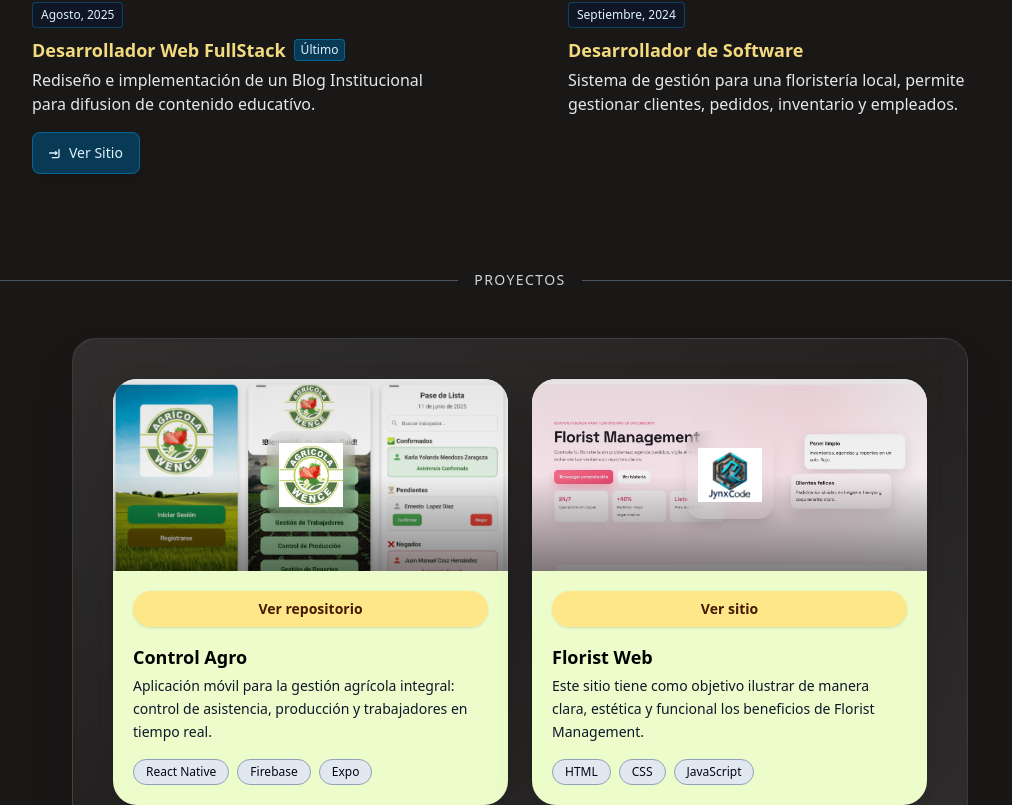
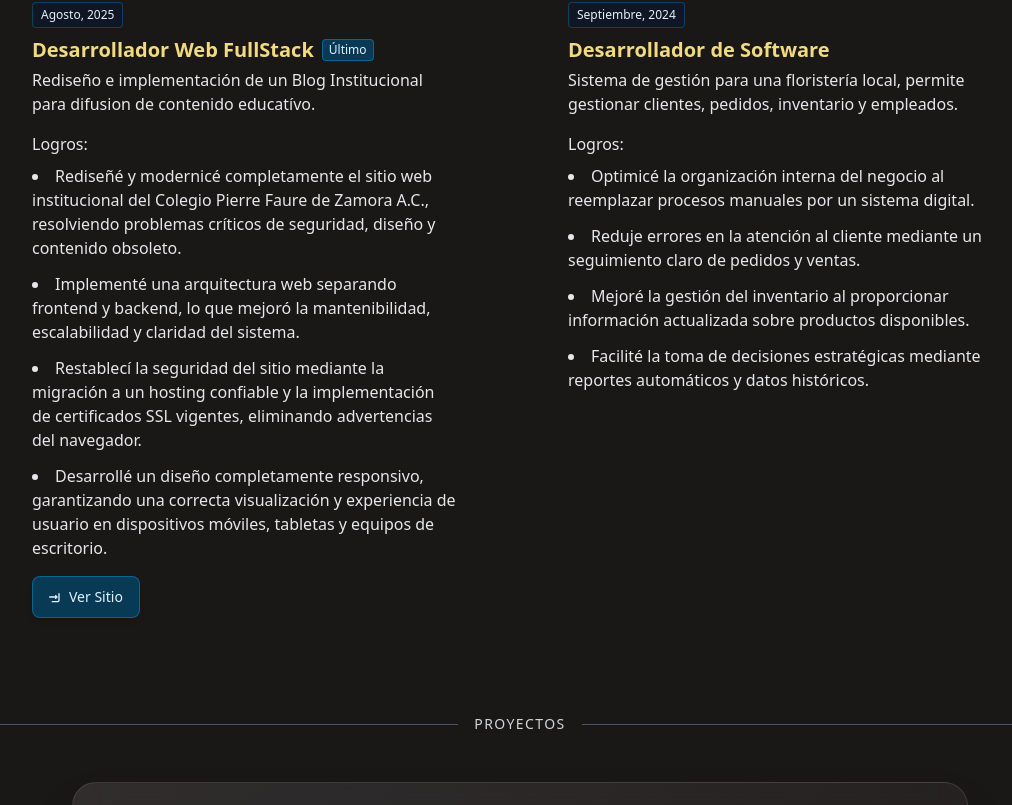
Before and after one commit to SaidPR/Portafolio, a React (Vite) app: page / in a window 1280 px wide. Shown: the part 695-1500 px from the top of the page, without its empty margins (120-1132 px from the left). Built offline with nearby package versions, Linux system fonts and the light colour scheme.

Commit message:
SEO, Archs.

```diff
--- a/index.html
+++ b/index.html
@@ -3,9 +3,13 @@
   <head>
     <meta charset="UTF-8" />
     <meta name="viewport" content="width=device-width, initial-scale=1.0" />
+    <title>Said Ramos | Desarrollador Web Frontend & Fullstack</title>
     <meta name="description" content="Portafolio de Said Ramos, estudiante y desarrollador de web apasionado, con proyectos reales.">
-    <title>Portafolio</title>
     <link rel="stylesheet" href="/src/assets/output.css" />
+    <meta name="author" content="Said Rafael Piñones Ramos" />
+    <meta name="robots" content="index, follow" />
+    <meta http-equiv="Content-Language" content="es" />
+
   </head>
   <body style="background: #1A1717">
     <div id="root"></div>
--- a/src/assets/output.css
+++ b/src/assets/output.css
@@ -8,7 +8,6 @@
     --font-mono: ui-monospace, SFMono-Regular, Menlo, Monaco, Consolas, "Liberation Mono",
       "Courier New", monospace;
     --color-amber-200: oklch(92.4% 0.12 95.746);
-    --color-amber-900: oklch(41.4% 0.112 45.904);
     --color-amber-950: oklch(27.9% 0.077 45.635);
     --color-lime-100: oklch(96.7% 0.067 122.328);
     --color-sky-100: oklch(95.1% 0.026 236.824);
@@ -19,14 +18,11 @@
     --color-blue-200: oklch(88.2% 0.059 254.128);
     --color-indigo-950: oklch(25.7% 0.09 281.288);
     --color-purple-950: oklch(29.1% 0.149 302.717);
-    --color-slate-50: oklch(98.4% 0.003 247.858);
-    --color-slate-100: oklch(96.8% 0.007 247.896);
     --color-slate-200: oklch(92.9% 0.013 255.508);
-    --color-slate-300: oklch(86.9% 0.022 252.894);
     --color-slate-400: oklch(70.4% 0.04 256.788);
-    --color-slate-700: oklch(37.2% 0.044 257.287);
     --color-slate-900: oklch(20.8% 0.042 265.755);
     --color-slate-950: oklch(12.9% 0.042 264.695);
+    --color-gray-50: oklch(98.5% 0.002 247.839);
     --color-gray-100: oklch(96.7% 0.003 264.542);
     --color-gray-200: oklch(92.8% 0.006 264.531);
     --color-gray-300: oklch(87.2% 0.01 258.338);
@@ -37,8 +33,6 @@
     --color-white: #fff;
     --spacing: 0.25rem;
     --container-xl: 36rem;
-    --container-2xl: 42rem;
-    --container-3xl: 48rem;
     --container-4xl: 56rem;
     --container-5xl: 64rem;
     --container-6xl: 72rem;
@@ -68,12 +62,10 @@
     --font-weight-extrabold: 800;
     --tracking-widest: 0.1em;
     --leading-relaxed: 1.625;
-    --radius-md: 0.375rem;
     --radius-lg: 0.5rem;
     --radius-xl: 0.75rem;
     --radius-2xl: 1rem;
     --radius-3xl: 1.5rem;
-    --radius-4xl: 2rem;
     --drop-shadow-lg: 0 4px 4px rgb(0 0 0 / 0.15);
     --ease-in: cubic-bezier(0.4, 0, 1, 1);
     --ease-out: cubic-bezier(0, 0, 0.2, 1);
@@ -384,26 +376,17 @@
   .w-full {
     width: 100%;
   }
-  .max-w-2xl {
-    max-width: var(--container-2xl);
-  }
-  .max-w-3xl {
-    max-width: var(--container-3xl);
-  }
   .max-w-4xl {
     max-width: var(--container-4xl);
   }
+  .max-w-5 {
+    max-width: calc(var(--spacing) * 5);
+  }
   .max-w-5xl {
     max-width: var(--container-5xl);
   }
   .max-w-6xl {
     max-width: var(--container-6xl);
-  }
-  .max-w-40 {
-    max-width: calc(var(--spacing) * 40);
-  }
-  .max-w-60 {
-    max-width: calc(var(--spacing) * 60);
   }
   .max-w-xl {
     max-width: var(--container-xl);
@@ -445,6 +428,12 @@
   .scroll-mt-28 {
     scroll-margin-top: calc(var(--spacing) * 28);
   }
+  .list-inside {
+    list-style-position: inside;
+  }
+  .list-disc {
+    list-style-type: disc;
+  }
   .grid-cols-1 {
     grid-template-columns: repeat(1, minmax(0, 1fr));
   }
@@ -460,6 +449,12 @@
   .justify-center {
     justify-content: center;
   }
+  .justify-end {
+    justify-content: flex-end;
+  }
+  .justify-end-safe {
+    justify-content: safe flex-end;
+  }
   .gap-2 {
     gap: calc(var(--spacing) * 2);
   }
@@ -478,6 +473,20 @@
   .gap-12 {
     gap: calc(var(--spacing) * 12);
   }
+  .space-y-2 {
+    :where(& > :not(:last-child)) {
+      --tw-space-y-reverse: 0;
+      margin-block-start: calc(calc(var(--spacing) * 2) * var(--tw-space-y-reverse));
+      margin-block-end: calc(calc(var(--spacing) * 2) * calc(1 - var(--tw-space-y-reverse)));
+    }
+  }
+  .space-y-3 {
+    :where(& > :not(:last-child)) {
+      --tw-space-y-reverse: 0;
+      margin-block-start: calc(calc(var(--spacing) * 3) * var(--tw-space-y-reverse));
+      margin-block-end: calc(calc(var(--spacing) * 3) * calc(1 - var(--tw-space-y-reverse)));
+    }
+  }
   .overflow-hidden {
     overflow: hidden;
   }
@@ -493,26 +502,13 @@
   .rounded-3xl {
     border-radius: var(--radius-3xl);
   }
-  .rounded-4xl {
-    border-radius: var(--radius-4xl);
-  }
   .rounded-full {
     border-radius: calc(infinity * 1px);
   }
   .rounded-lg {
     border-radius: var(--radius-lg);
   }
-  .rounded-md {
-    border-radius: var(--radius-md);
-  }
-  .rounded-xl {
-    border-radius: var(--radius-xl);
-  }
   .border {
-    border-style: var(--tw-border-style);
-    border-width: 1px;
-  }
-  .border-1 {
     border-style: var(--tw-border-style);
     border-width: 1px;
   }
@@ -558,32 +554,8 @@
       background-color: color-mix(in oklab, var(--color-amber-200) 95%, transparent);
     }
   }
-  .bg-amber-900 {
-    background-color: var(--color-amber-900);
-  }
-  .bg-amber-950 {
-    background-color: var(--color-amber-950);
-  }
-  .bg-amber-950\/7 {
-    background-color: color-mix(in srgb, oklch(27.9% 0.077 45.635) 7%, transparent);
-    @supports (color: color-mix(in lab, red, red)) {
-      background-color: color-mix(in oklab, var(--color-amber-950) 7%, transparent);
-    }
-  }
-  .bg-amber-950\/70 {
-    background-color: color-mix(in srgb, oklch(27.9% 0.077 45.635) 70%, transparent);
-    @supports (color: color-mix(in lab, red, red)) {
-      background-color: color-mix(in oklab, var(--color-amber-950) 70%, transparent);
-    }
-  }
-  .bg-amber-950\/75 {
-    background-color: color-mix(in srgb, oklch(27.9% 0.077 45.635) 75%, transparent);
-    @supports (color: color-mix(in lab, red, red)) {
-      background-color: color-mix(in oklab, var(--color-amber-950) 75%, transparent);
-    }
-  }
-  .bg-lime-100 {
-    background-color: var(--color-lime-100);
+  .bg-gray-50 {
+    background-color: var(--color-gray-50);
   }
   .bg-sky-900 {
     background-color: var(--color-sky-900);
@@ -690,12 +662,6 @@
   .object-cover {
     object-fit: cover;
   }
-  .p-2 {
-    padding: calc(var(--spacing) * 2);
-  }
-  .p-2\.5 {
-    padding: calc(var(--spacing) * 2.5);
-  }
   .p-3 {
     padding: calc(var(--spacing) * 3);
   }
@@ -738,9 +704,6 @@
   .py-2\.5 {
     padding-block: calc(var(--spacing) * 2.5);
   }
-  .py-3 {
-    padding-block: calc(var(--spacing) * 3);
-  }
   .py-12 {
     padding-block: calc(var(--spacing) * 12);
   }
@@ -753,9 +716,6 @@
   .pl-1\.5 {
     padding-left: calc(var(--spacing) * 1.5);
   }
-  .pl-2 {
-    padding-left: calc(var(--spacing) * 2);
-  }
   .pl-6 {
     padding-left: calc(var(--spacing) * 6);
   }
@@ -767,6 +727,10 @@
   }
   .font-sans {
     font-family: var(--font-sans);
+  }
+  .text-2xl {
+    font-size: var(--text-2xl);
+    line-height: var(--tw-leading, var(--text-2xl--line-height));
   }
   .text-3xl {
     font-size: var(--text-3xl);
@@ -788,6 +752,10 @@
     font-size: var(--text-sm);
     line-height: var(--tw-leading, var(--text-sm--line-height));
   }
+  .text-xl {
+    font-size: var(--text-xl);
+    line-height: var(--tw-leading, var(--text-xl--line-height));
+  }
   .text-xs {
     font-size: var(--text-xs);
     line-height: var(--tw-leading, var(--text-xs--line-height));
@@ -803,10 +771,6 @@
   .leading-relaxed {
     --tw-leading: var(--leading-relaxed);
     line-height: var(--leading-relaxed);
-  }
-  .font-bold {
-    --tw-font-weight: var(--font-weight-bold);
-    font-weight: var(--font-weight-bold);
   }
   .font-extrabold {
     --tw-font-weight: var(--font-weight-extrabold);
@@ -985,37 +949,6 @@
       }
     }
   }
-  .hover\:border {
-    &:hover {
-      @media (hover: hover) {
-        border-style: var(--tw-border-style);
-        border-width: 1px;
-      }
-    }
-  }
-  .hover\:border-1 {
-    &:hover {
-      @media (hover: hover) {
-        border-style: var(--tw-border-style);
-        border-width: 1px;
-      }
-    }
-  }
-  .hover\:border-3 {
-    &:hover {
-      @media (hover: hover) {
-        border-style: var(--tw-border-style);
-        border-width: 3px;
-      }
-    }
-  }
-  .hover\:border-amber-950 {
-    &:hover {
-      @media (hover: hover) {
-        border-color: var(--color-amber-950);
-      }
-    }
-  }
   .hover\:bg-blue-200 {
     &:hover {
       @media (hover: hover) {
@@ -1034,14 +967,6 @@
     &:hover {
       @media (hover: hover) {
         background-color: var(--color-white);
-      }
-    }
-  }
-  .hover\:text-2xl {
-    &:hover {
-      @media (hover: hover) {
-        font-size: var(--text-2xl);
-        line-height: var(--tw-leading, var(--text-2xl--line-height));
       }
     }
   }
@@ -1216,11 +1141,6 @@
       display: block;
     }
   }
-  .md\:grid-cols-1 {
-    @media (width >= 48rem) {
-      grid-template-columns: repeat(1, minmax(0, 1fr));
-    }
-  }
   .md\:grid-cols-2 {
     @media (width >= 48rem) {
       grid-template-columns: repeat(2, minmax(0, 1fr));
@@ -1289,24 +1209,12 @@
   .lg\:text-left {
     @media (width >= 64rem) {
       text-align: left;
-    }
-  }
-  .lg\:text-2xl {
-    @media (width >= 64rem) {
-      font-size: var(--text-2xl);
-      line-height: var(--tw-leading, var(--text-2xl--line-height));
     }
   }
   .lg\:text-7xl {
     @media (width >= 64rem) {
       font-size: var(--text-7xl);
       line-height: var(--tw-leading, var(--text-7xl--line-height));
-    }
-  }
-  .lg\:text-base {
-    @media (width >= 64rem) {
-      font-size: var(--text-base);
-      line-height: var(--tw-leading, var(--text-base--line-height));
     }
   }
   .xl\:grid-cols-2 {
@@ -1548,6 +1456,11 @@ html {
   syntax: "*";
   inherits: false;
 }
+@property --tw-space-y-reverse {
+  syntax: "*";
+  inherits: false;
+  initial-value: 0;
+}
 @property --tw-border-style {
   syntax: "*";
   inherits: false;
@@ -1836,6 +1749,7 @@ html {
       --tw-rotate-z: initial;
       --tw-skew-x: initial;
       --tw-skew-y: initial;
+      --tw-space-y-reverse: 0;
       --tw-border-style: solid;
       --tw-gradient-position: initial;
       --tw-gradient-from: #0000;
--- a/src/sections/Experience/Experience.jsx
+++ b/src/sections/Experience/Experience.jsx
@@ -24,7 +24,7 @@ export default function Experience() {
             >
               {item.date}
             </time>
-            <h3 className="flex items-center justify-center sm:justify-start mb-1 text-lg font-semibold text-amber-200/95 my-2">
+            <h3 className="flex items-center justify-center sm:justify-start mb-1 text-xl font-semibold text-amber-200/95 my-2">
               {item.role}
               {item.highlight && (
                 <span className="ms-2 bg-sky-900/70 border border-sky-500/40 text-sky-100 text-xs font-medium px-1.5 py-0.5 rounded">
@@ -33,6 +33,16 @@ export default function Experience() {
               )}
             </h3>
             <p className="mb-4 text-gray-200">{item.description}</p>
+            {item.achievements?.length > 0 && (
+              <>
+                <p className="mb-2 text-gray-200 font-medium">Logros:</p>
+                <ul className="list-disc list-inside space-y-3 text-gray-200 mb-4">
+                  {item.achievements.map((achievement, index) => (
+                    <li key={index}>{achievement}</li>
+                  ))}
+                </ul>
+              </>
+            )}
             {item.link && (
               <a
                 href={item.link.href}
--- a/src/sections/Experience/experience.data.js
+++ b/src/sections/Experience/experience.data.js
@@ -12,11 +12,23 @@ export const experienceItems = [
       href: 'https://pierrefaurezamora.edu.mx/',
       label: 'Ver Sitio',
     },
+    achievements: [
+      "Rediseñé y modernicé completamente el sitio web institucional del Colegio Pierre Faure de Zamora A.C., resolviendo problemas críticos de seguridad, diseño y contenido obsoleto.",
+      "Implementé una arquitectura web separando frontend y backend, lo que mejoró la mantenibilidad, escalabilidad y claridad del sistema.",
+      "Restablecí la seguridad del sitio mediante la migración a un hosting confiable y la implementación de certificados SSL vigentes, eliminando advertencias del navegador.",
+      "Desarrollé un diseño completamente responsivo, garantizando una correcta visualización y experiencia de usuario en dispositivos móviles, tabletas y equipos de escritorio."
+    ]
   },
   {
     id: 'software-2024',
     date: 'Septiembre, 2024',
     role: 'Desarrollador de Software',
     description: 'Sistema de gestión para una floristería local, permite gestionar clientes, pedidos, inventario y empleados.',
+    achievements: [
+      "Optimicé la organización interna del negocio al reemplazar procesos manuales por un sistema digital.",
+      "Reduje errores en la atención al cliente mediante un seguimiento claro de pedidos y ventas.",
+      "Mejoré la gestión del inventario al proporcionar información actualizada sobre productos disponibles.",
+      "Facilité la toma de decisiones estratégicas mediante reportes automáticos y datos históricos."
+    ]
   },
 ];
--- a/src/sections/Projects/project-box/ProjectBox.jsx
+++ b/src/sections/Projects/project-box/ProjectBox.jsx
@@ -1,6 +1,6 @@
 export default function ProjectBox({ project }) {
   return (
-    <article className="group relative overflow-hidden rounded-3xl bg-lime-100 text-black shadow-2xl ring-1 ring-black/5 transition-transform duration-300">
+    <article className="group relative overflow-hidden rounded-3xl bg-gray-50 text-black shadow-2xl ring-1 ring-black/5 transition-transform duration-300">
       <div className="relative h-48">
         <img
           src={project.heroImage || '/assets/default.png'}
```
Also changed, not shown: public/robots.txt (added), 2 other files (tests, documents, lock files or other folders).
